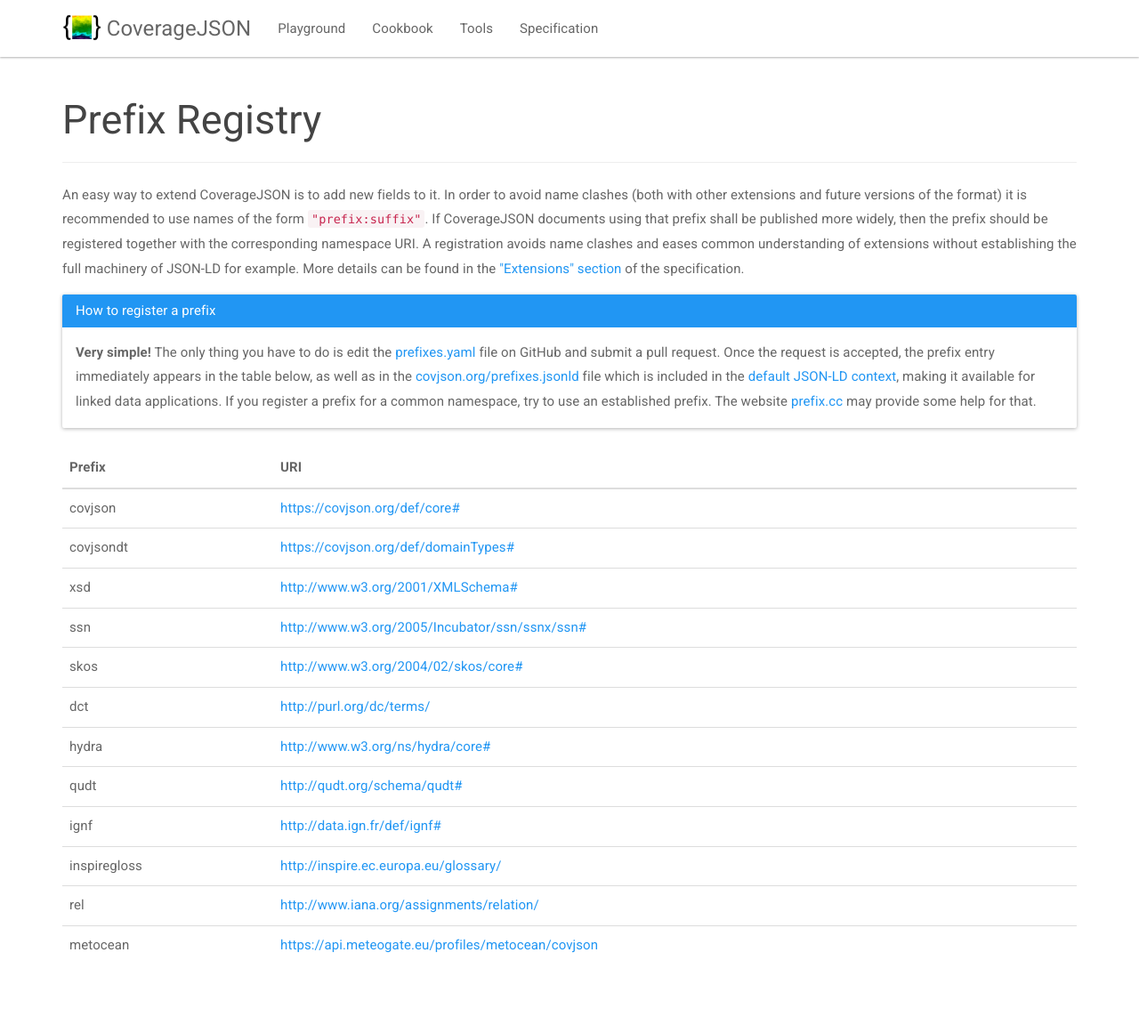
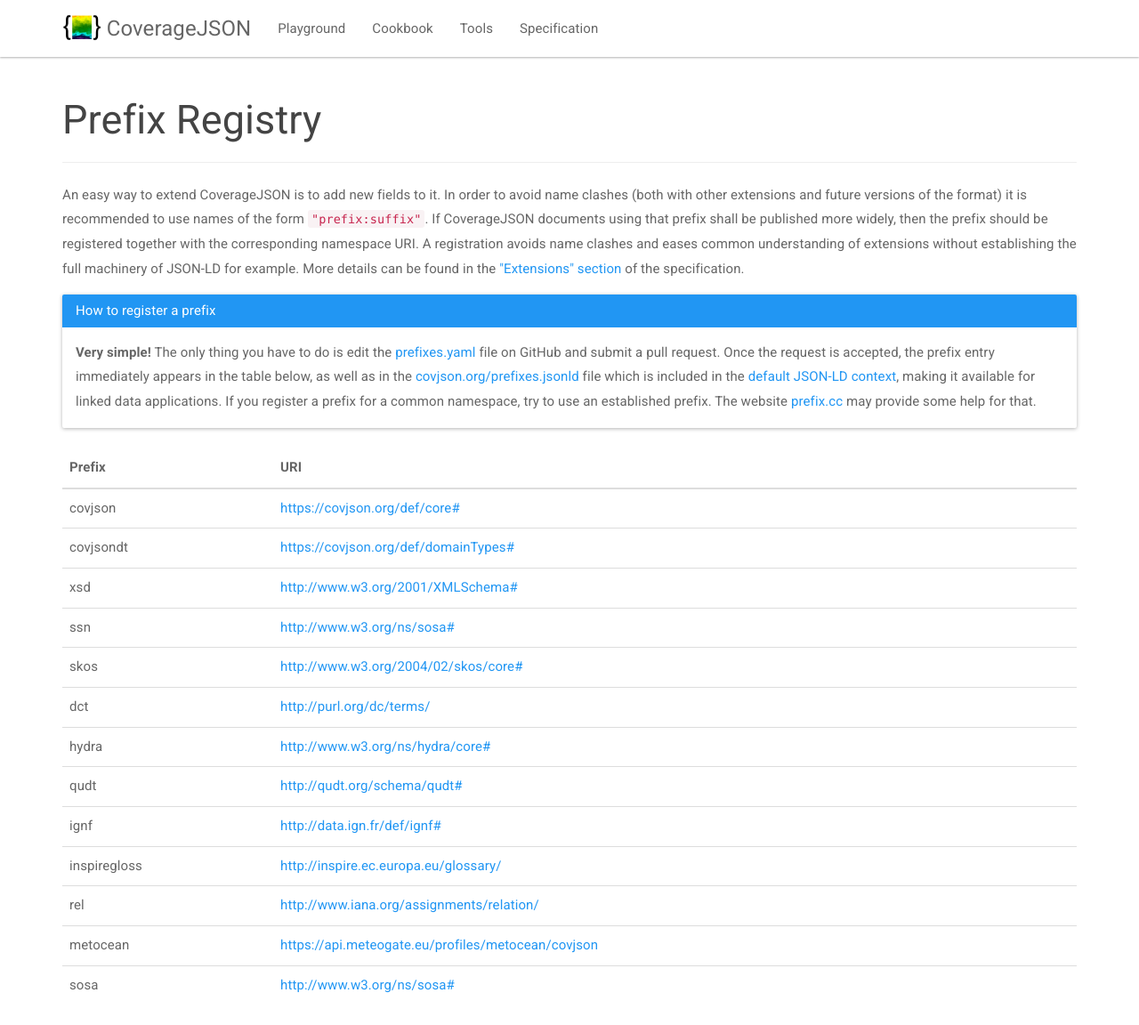
Before and after one commit to covjson/covjson.github.io, a Jekyll site: the page built from prefixes.html, in a window 1280 px wide and 1152 px high. Shown: the whole window at 89% size. Built offline with Jekyll 4.4.1, drawn with Linux system fonts in a browser that asks for light colours; nearby versions of some CDN libraries; some of the changed lines change nothing that is shown.

Commit message:
Update prefixes.yaml
Update draft ssn reference and add sosa reference

```diff
--- a/_data/prefixes.yaml
+++ b/_data/prefixes.yaml
@@ -1,7 +1,7 @@
 covjson: https://covjson.org/def/core#
 covjsondt: https://covjson.org/def/domainTypes#
 xsd: http://www.w3.org/2001/XMLSchema#
-ssn: http://www.w3.org/2005/Incubator/ssn/ssnx/ssn#
+ssn: http://www.w3.org/ns/sosa#
 skos: http://www.w3.org/2004/02/skos/core#
 dct: http://purl.org/dc/terms/
 hydra: http://www.w3.org/ns/hydra/core#
@@ -10,3 +10,4 @@ ignf: http://data.ign.fr/def/ignf#
 inspiregloss: http://inspire.ec.europa.eu/glossary/
 rel: http://www.iana.org/assignments/relation/
 metocean: https://api.meteogate.eu/profiles/metocean/covjson
+sosa: http://www.w3.org/ns/sosa#
```
